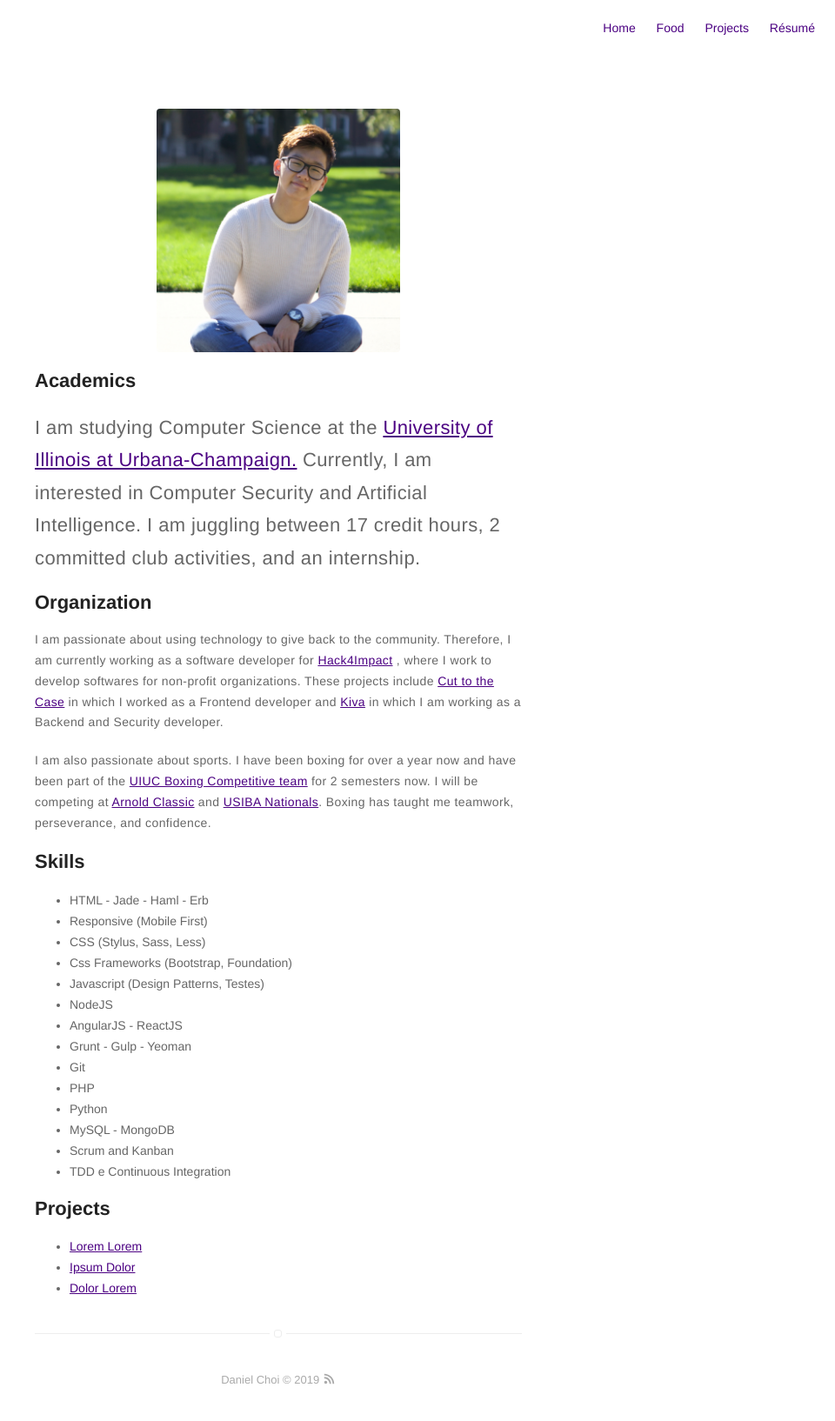
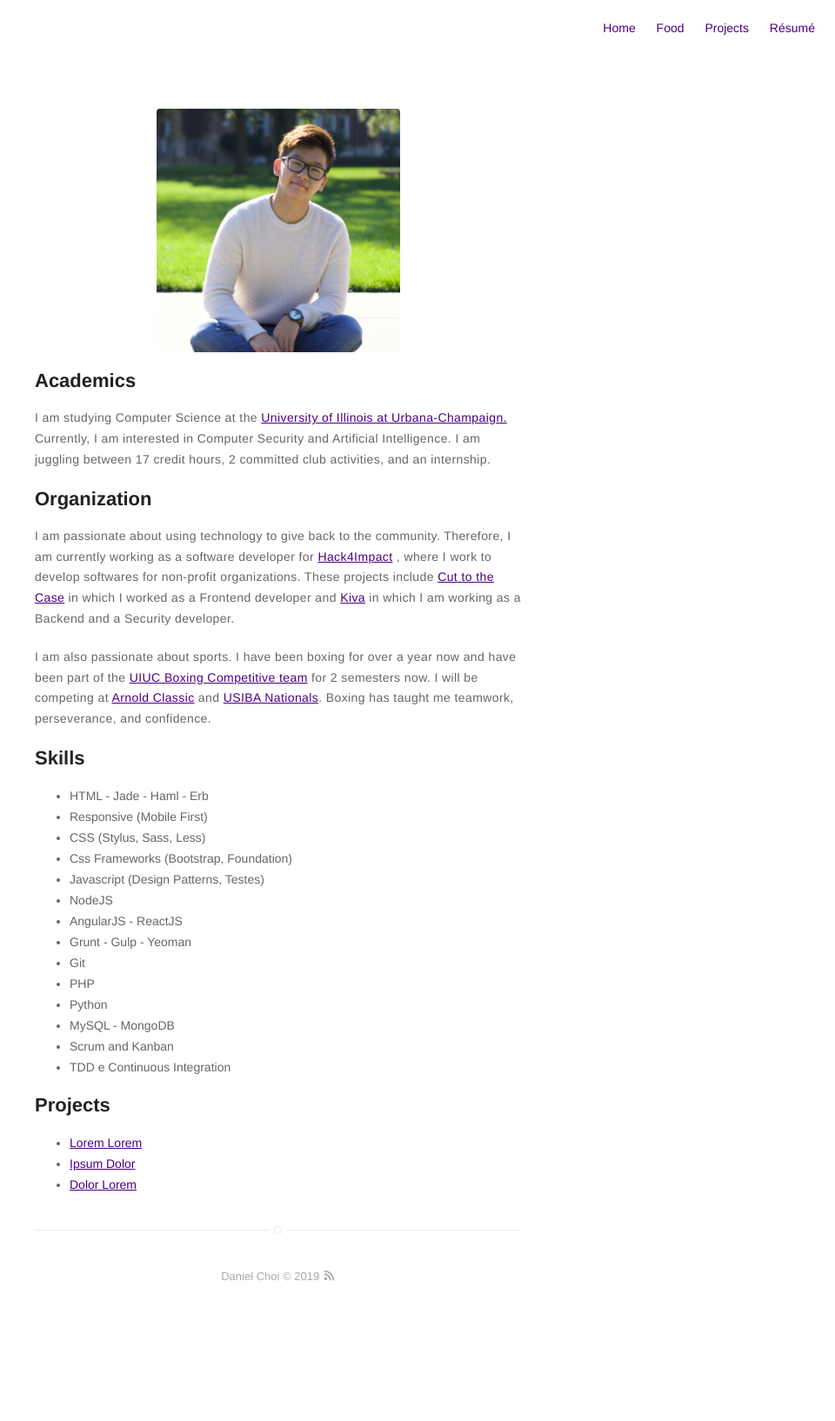
Before and after one commit to choiboy98/choiboy98.github.io, a Jekyll site: the page built from about.md, in a window 1280 px wide. Shown: the whole page at 87% size, without its empty margins (320-1280 px from the left). Built offline with Jekyll 4.4.1, drawn with Linux system fonts in a browser that asks for light colours; after the commit the page ends 1515 px from its top, so only the background shows below that.

Commit message:
font size

```diff
--- a/about.md
+++ b/about.md
@@ -6,7 +6,7 @@ layout: page
 
 <h2>Academics<h2>
 
-<p>I am studying Computer Science at the
+<p style="font-size: 14px">I am studying Computer Science at the
 	<a href = "https://cs.illinois.edu" target = "_blank">University of Illinois at Urbana-Champaign.</a>
 	Currently, I am interested in Computer Security and Artificial Intelligence. I am juggling between 17 credit hours, 2 committed club activities, and an internship.
 </p>
@@ -19,7 +19,7 @@ layout: page
 	<a href = "https://uiuc.hack4impact.org/projects/?name=c2tc-2" target = "_blank">Cut to the Case</a>
 	in which I worked as a Frontend developer and
 	<a href = "https://www.kiva.org" target = "_blank">Kiva</a>
-	in which I am working as a Backend and Security developer.
+	in which I am working as a Backend and a Security developer.
 </p>
 
 <p>I am also passionate about sports. I have been boxing for over a year now and have been part of the
```
